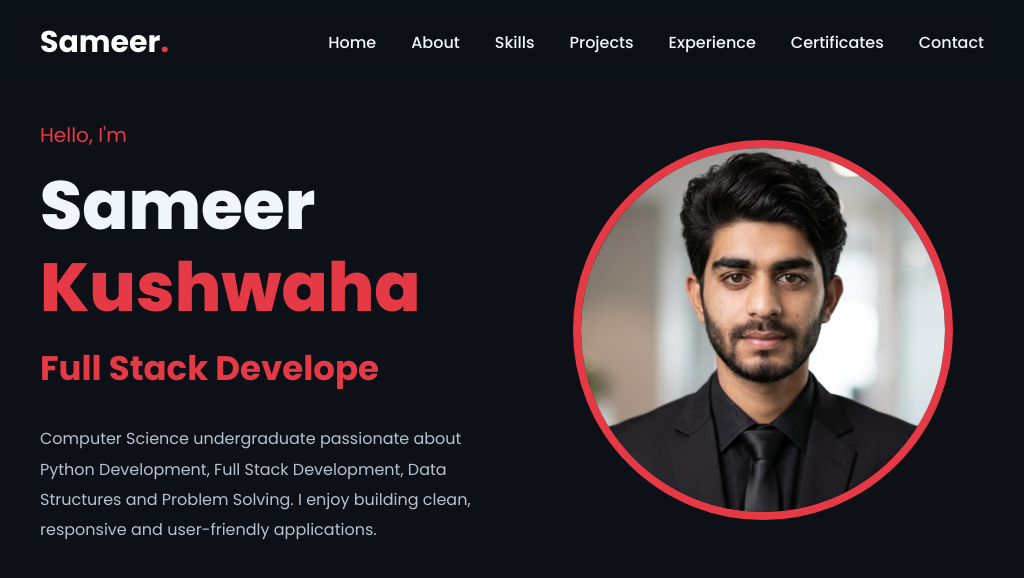
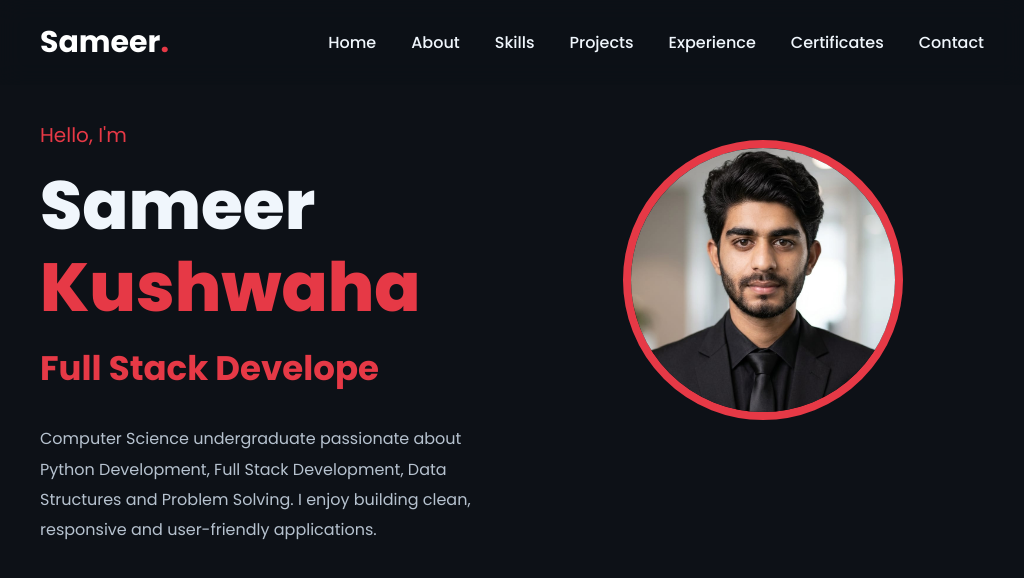
Before and after one commit to Smaurya1610/CodeAlpha_Portfolia, a plain HTML site: page index.html in a window 1024 px wide. Shown: the top 578 px of the page. Drawn offline with nearby package versions, Linux system fonts and the light colour scheme.

Commit message:
update media query

```diff
--- a/style.css
+++ b/style.css
@@ -1275,3 +1275,19 @@ border-color:#E63946;
     }
 
 }
+@media (min-width: 769px) and (max-width: 1100px) {
+
+    .hero-left {
+        width: 50%;
+    }
+
+    .hero-right {
+        width: 50%;
+    }
+
+    .image-box {
+        width: 280px;
+        height: 280px;
+    }
+
+}
```
